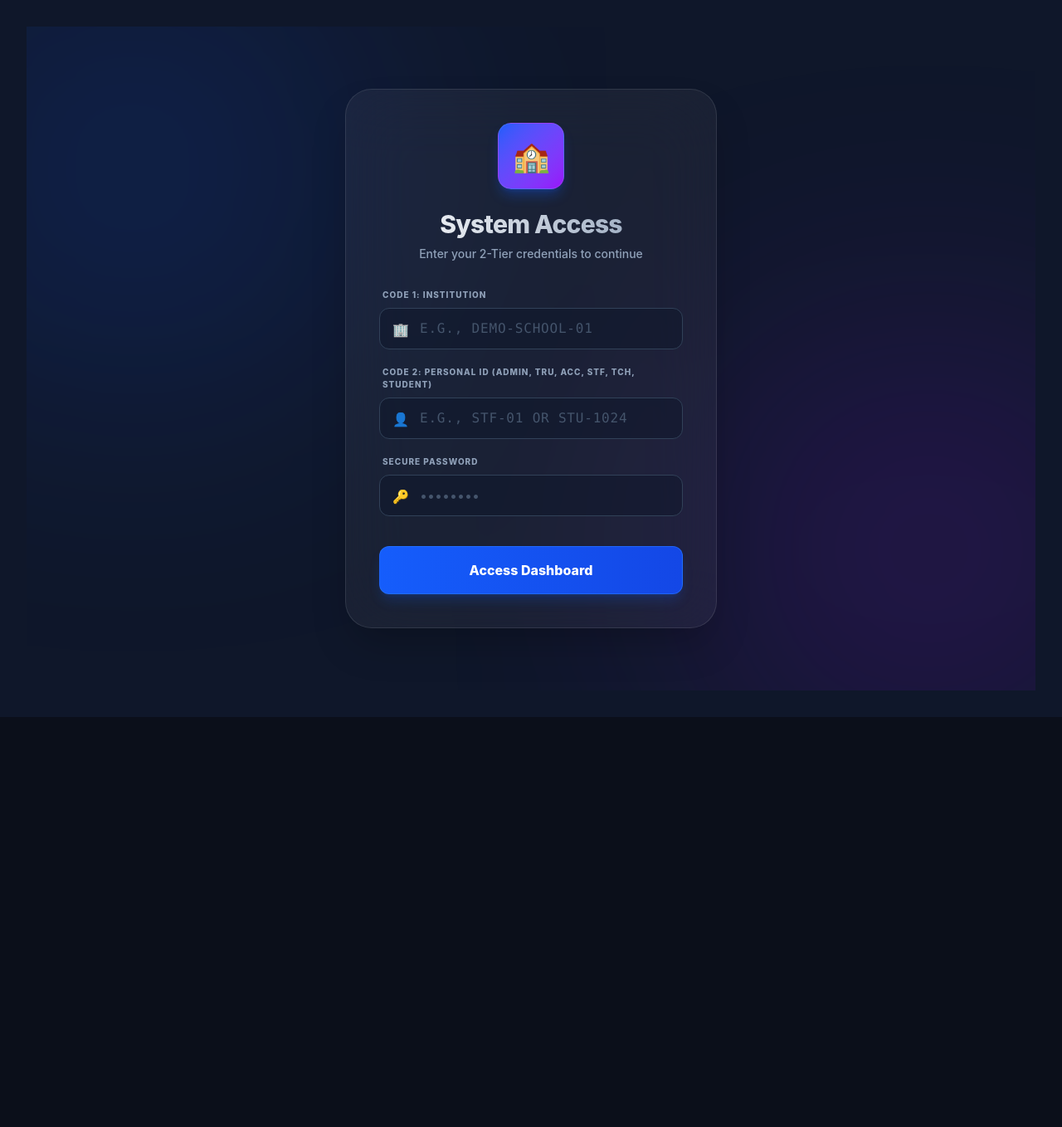
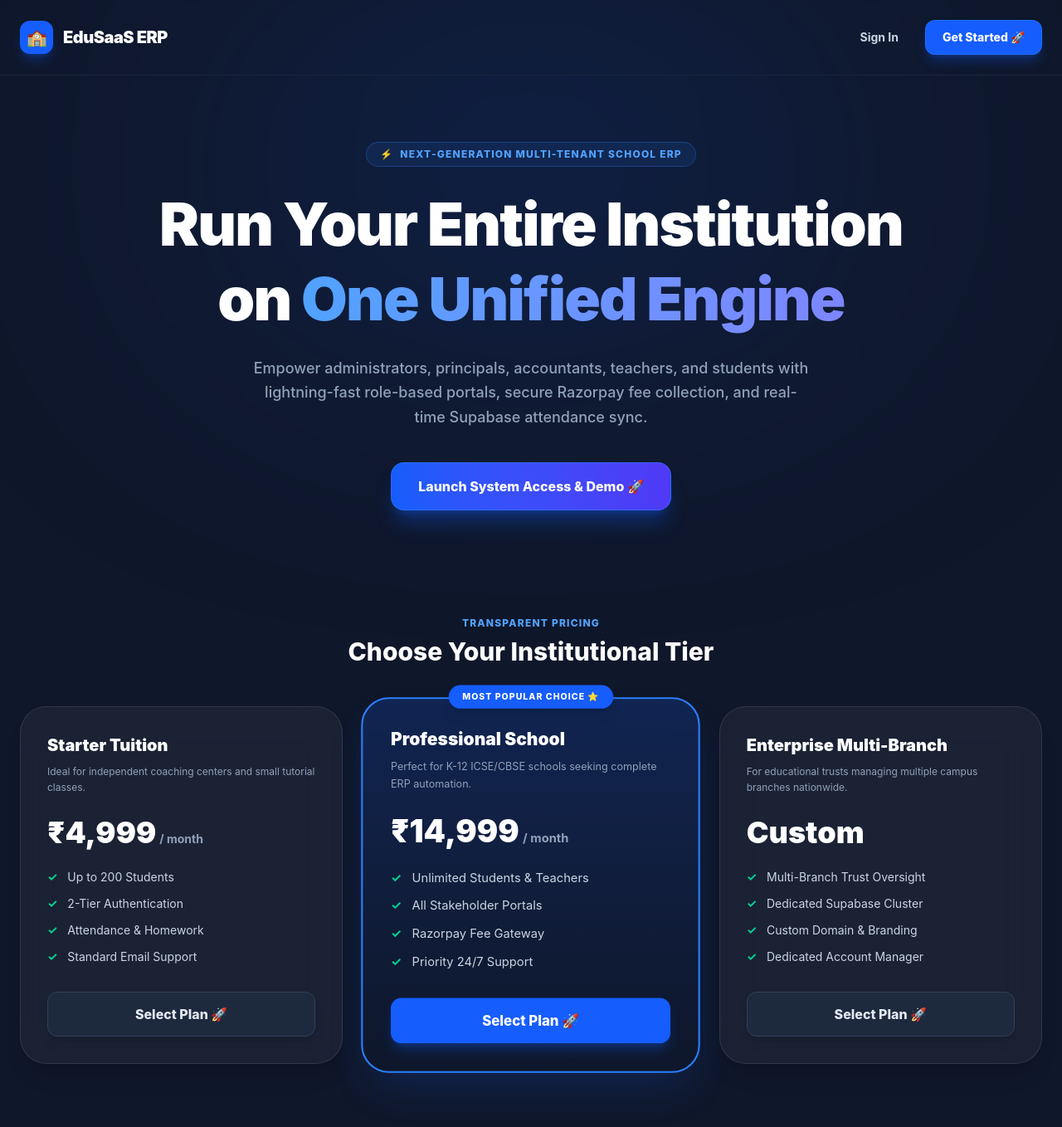
Before and after one commit to sikhakumari011989-stack/school-erp, a React (Vite) app: page / in a window 1280 px wide. Before the commit this address led to /login. Shown: the top 1358 px of the page at 83% size. Before the commit the page ends 864 px from the top, so only its background shows below. Built offline with nearby package versions, Linux system fonts and the light colour scheme.

Commit message:
Added SaaS Marketing Landing Page and Pricing Selector root route

```diff
--- a/src/App.jsx
+++ b/src/App.jsx
@@ -4,6 +4,7 @@ import { AppProvider } from './context/AppContext';
 
 // Import Components & Pages
 import Sidebar from './Components/Sidebar';
+import LandingPage from './pages/LandingPage'; // NEW LANDING PAGE
 import Login from './pages/Login';
 import SuperAdminDashboard from './pages/SuperAdminDashboard';
 import PrincipalDashboard from './pages/PrincipalDashboard';
@@ -11,7 +12,7 @@ import AccountantDashboard from './pages/AccountantDashboard';
 import TrusteeDashboard from './pages/TrusteeDashboard';
 import StaffDashboard from './pages/StaffDashboard';
 import SystemAudit from './pages/SystemAudit';
-import InstitutionalDirectory from './pages/InstitutionalDirectory'; // NEW IMPORT
+import InstitutionalDirectory from './pages/InstitutionalDirectory';
 import TeacherDashboard from './pages/TeacherDashboard';
 import TeacherHomework from './pages/TeacherHomework';
 import TeacherAttendance from './pages/TeacherAttendance';
@@ -30,12 +31,12 @@ import StudentRazorpayCheckout from './pages/StudentRazorpayCheckout';
 
 const AppLayout = ({ children }) => {
   const location = useLocation();
-  const isLoginPage = location.pathname === '/login';
+  const isPublicPage = location.pathname === '/' || location.pathname === '/login';
 
   return (
-    <div className="flex min-h-screen bg-[#0F172A] font-sans">
-      {!isLoginPage && <Sidebar />}
-      <main className="flex-1 w-full p-8 overflow-y-auto">
+    <div className="flex min-h-screen bg-[#0F172A] font-sans w-full">
+      {!isPublicPage && <Sidebar />}
+      <main className="flex-1 w-full overflow-y-auto">
         {children}
       </main>
     </div>
@@ -47,7 +48,7 @@ export default function App() {
     <AppProvider>
       <AppLayout>
         <Routes>
-          <Route path="/" element={<Navigate to="/login" replace />} />
+          <Route path="/" element={<LandingPage />} /> {/* LANDING PAGE ROOT */}
           <Route path="/login" element={<Login />} />
 
           <Route path="/admin/dashboard" element={<SuperAdminDashboard />} />
@@ -56,7 +57,7 @@ export default function App() {
           <Route path="/trustee/dashboard" element={<TrusteeDashboard />} />
           <Route path="/staff/dashboard" element={<StaffDashboard />} />
           <Route path="/admin/audit" element={<SystemAudit />} />
-          <Route path="/admin/directory" element={<InstitutionalDirectory />} /> {/* NEW ROUTE */}
+          <Route path="/admin/directory" element={<InstitutionalDirectory />} />
 
           <Route path="/teacher/dashboard" element={<TeacherDashboard />} />
           <Route path="/teacher/homework" element={<TeacherHomework />} />
@@ -75,7 +76,7 @@ export default function App() {
           <Route path="/student/transport" element={<StudentTransport />} />
           <Route path="/student/pay" element={<StudentRazorpayCheckout />} />
 
-          <Route path="*" element={<Navigate to="/login" replace />} />
+          <Route path="*" element={<Navigate to="/" replace />} />
         </Routes>
       </AppLayout>
     </AppProvider>
--- /dev/null
+++ b/src/pages/LandingPage.jsx
@@ -0,0 +1,135 @@
+import React from "react";
+import { useNavigate } from "react-router-dom";
+
+export default function LandingPage() {
+  const navigate = useNavigate();
+
+  const pricingTiers = [
+    {
+      name: "Starter Tuition",
+      price: "₹4,999",
+      period: "/ month",
+      desc: "Ideal for independent coaching centers and small tutorial classes.",
+      features: ["Up to 200 Students", "2-Tier Authentication", "Attendance & Homework", "Standard Email Support"],
+      highlight: false
+    },
+    {
+      name: "Professional School",
+      price: "₹14,999",
+      period: "/ month",
+      desc: "Perfect for K-12 ICSE/CBSE schools seeking complete ERP automation.",
+      features: ["Unlimited Students & Teachers", "All Stakeholder Portals", "Razorpay Fee Gateway", "Priority 24/7 Support"],
+      highlight: true
+    },
+    {
+      name: "Enterprise Multi-Branch",
+      price: "Custom",
+      period: "",
+      desc: "For educational trusts managing multiple campus branches nationwide.",
+      features: ["Multi-Branch Trust Oversight", "Dedicated Supabase Cluster", "Custom Domain & Branding", "Dedicated Account Manager"],
+      highlight: false
+    }
+  ];
+
+  return (
+    <div className="relative text-slate-200 min-h-screen bg-[#0F172A] font-sans selection:bg-blue-500 selection:text-white pb-20">
+      <div className="absolute top-0 left-1/2 -translate-x-1/2 w-[800px] h-[400px] bg-blue-600/15 rounded-full blur-[160px] pointer-events-none"></div>
+
+      {/* NAVBAR */}
+      <nav className="max-w-7xl mx-auto px-6 py-6 flex justify-between items-center relative z-10 border-b border-slate-800/80">
+        <div className="flex items-center gap-3">
+          <div className="w-10 h-10 bg-blue-600 rounded-xl flex items-center justify-center shadow-lg shadow-blue-600/30 text-xl">🏫</div>
+          <span className="text-xl font-black text-white tracking-tight">EduSaaS ERP</span>
+        </div>
+        <div className="flex items-center gap-4">
+          <button
+            onClick={() => navigate('/login')}
+            className="text-slate-300 hover:text-white font-bold text-sm transition-all px-4 py-2"
+          >
+            Sign In
+          </button>
+          <button
+            onClick={() => navigate('/login')}
+            className="bg-blue-600 hover:bg-blue-700 text-white font-extrabold text-sm px-5 py-2.5 rounded-xl shadow-lg shadow-blue-600/30 transition-all border border-blue-500/50"
+          >
+            Get Started 🚀
+          </button>
+        </div>
+      </nav>
+
+      {/* HERO SECTION */}
+      <div className="max-w-5xl mx-auto px-6 pt-20 pb-16 text-center relative z-10">
+        <div className="inline-flex items-center gap-2 bg-blue-500/10 border border-blue-500/30 px-4 py-1.5 rounded-full text-blue-400 text-xs font-extrabold uppercase tracking-widest mb-6">
+          <span>⚡</span> Next-Generation Multi-Tenant School ERP
+        </div>
+        <h1 className="text-5xl md:text-7xl font-black text-white tracking-tight mb-6 leading-tight">
+          Run Your Entire Institution on <span className="text-transparent bg-clip-text bg-gradient-to-r from-blue-400 to-indigo-400">One Unified Engine</span>
+        </h1>
+        <p className="text-slate-400 text-lg max-w-2xl mx-auto mb-10 leading-relaxed font-medium">
+          Empower administrators, principals, accountants, teachers, and students with lightning-fast role-based portals, secure Razorpay fee collection, and real-time Supabase attendance sync.
+        </p>
+        <div className="flex justify-center gap-4 flex-wrap">
+          <button
+            onClick={() => navigate('/login')}
+            className="bg-gradient-to-r from-blue-600 to-indigo-600 hover:from-blue-500 hover:to-indigo-500 text-white font-extrabold px-8 py-4 rounded-2xl shadow-xl shadow-blue-600/30 transition-all border border-blue-500/50 text-base"
+          >
+            Launch System Access & Demo 🚀
+          </button>
+        </div>
+      </div>
+
+      {/* PRICING TIERS SECTION */}
+      <div className="max-w-7xl mx-auto px-6 py-16 relative z-10">
+        <div className="text-center mb-12">
+          <p className="text-blue-400 text-xs font-extrabold uppercase tracking-widest mb-2">Transparent Pricing</p>
+          <h2 className="text-3xl font-extrabold text-white">Choose Your Institutional Tier</h2>
+        </div>
+
+        <div className="grid grid-cols-1 md:grid-cols-3 gap-8">
+          {pricingTiers.map((tier, idx) => (
+            <div
+              key={idx}
+              className={`rounded-[2rem] p-8 flex flex-col justify-between transition-all relative ${
+                tier.highlight
+                  ? 'bg-gradient-to-b from-blue-600/20 to-slate-900 border-2 border-blue-500 shadow-2xl shadow-blue-600/20 scale-105'
+                  : 'bg-white/5 backdrop-blur-xl border border-white/10 shadow-xl'
+              }`}
+            >
+              {tier.highlight && (
+                <div className="absolute -top-4 left-1/2 -translate-x-1/2 bg-blue-600 text-white font-extrabold text-[10px] uppercase tracking-widest px-4 py-1.5 rounded-full shadow-lg">
+                  Most Popular Choice ⭐
+                </div>
+              )}
+              <div>
+                <h3 className="text-xl font-black text-white mb-2">{tier.name}</h3>
+                <p className="text-slate-400 text-xs mb-6 leading-relaxed">{tier.desc}</p>
+                <div className="mb-6 flex items-baseline gap-1">
+                  <span className="text-4xl font-black text-white">{tier.price}</span>
+                  <span className="text-slate-400 text-sm font-bold">{tier.period}</span>
+                </div>
+                <div className="space-y-3 mb-8">
+                  {tier.features.map((feat, i) => (
+                    <div key={i} className="flex items-center gap-3 text-sm text-slate-300">
+                      <span className="text-emerald-400 font-bold">✓</span> {feat}
+                    </div>
+                  ))}
+                </div>
+              </div>
+              <button
+                onClick={() => navigate('/login')}
+                className={`w-full font-extrabold py-3.5 rounded-xl shadow-lg transition-all ${
+                  tier.highlight
+                    ? 'bg-blue-600 hover:bg-blue-700 text-white shadow-blue-600/30'
+                    : 'bg-slate-800 hover:bg-slate-700 text-slate-200 border border-slate-700'
+                }`}
+              >
+                Select Plan 🚀
+              </button>
+            </div>
+          ))}
+        </div>
+      </div>
+
+    </div>
+  );
+}
```
